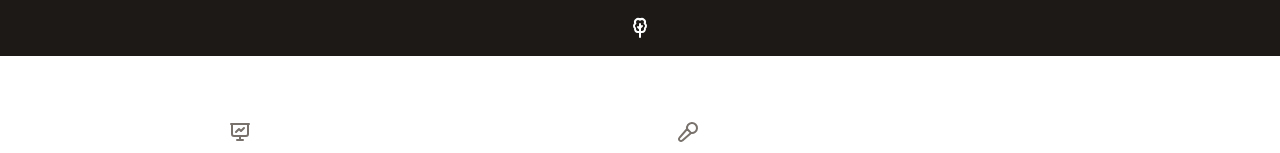
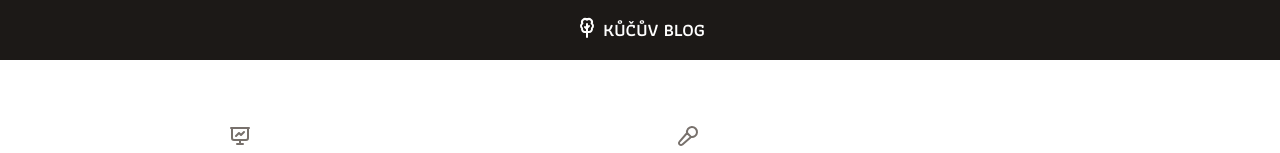
Before and after one commit to petrkucerak/blog, a Next.js app: page / in a window 1280 px wide. Shown: the top 153 px of the page. Built offline with nearby package versions, Linux system fonts and the light colour scheme; what tailwind-highlightjs would draw is missing.

Commit message:
Create title

```diff
--- a/components/layout/header.js
+++ b/components/layout/header.js
@@ -4,8 +4,9 @@ export default function Header() {
   return (
     <header className="bg-stone-900 mb-8 py-4">
       <div className="container mx-auto flex justify-center">
-        <Link href="/" title="Kůčův blog">
+        <Link href="/" title="Kůčův blog" className="contents">
           <IconTree className="text-white" />
+          <h1 className="text-white font-semibold uppercase text-lg ml-1">Kůčův blog</h1>
         </Link>
       </div>
     </header>
--- a/pages/_app.js
+++ b/pages/_app.js
@@ -3,7 +3,7 @@ import "../styles/globals.css";
 import { Athiti } from "@next/font/google";
 
 const athiti = Athiti({
-  weight: ["500", "700", "300"],
+  weight: ["500", "700", "300", "600"],
   subsets: ["latin-ext", "latin"],
 });
 
```
